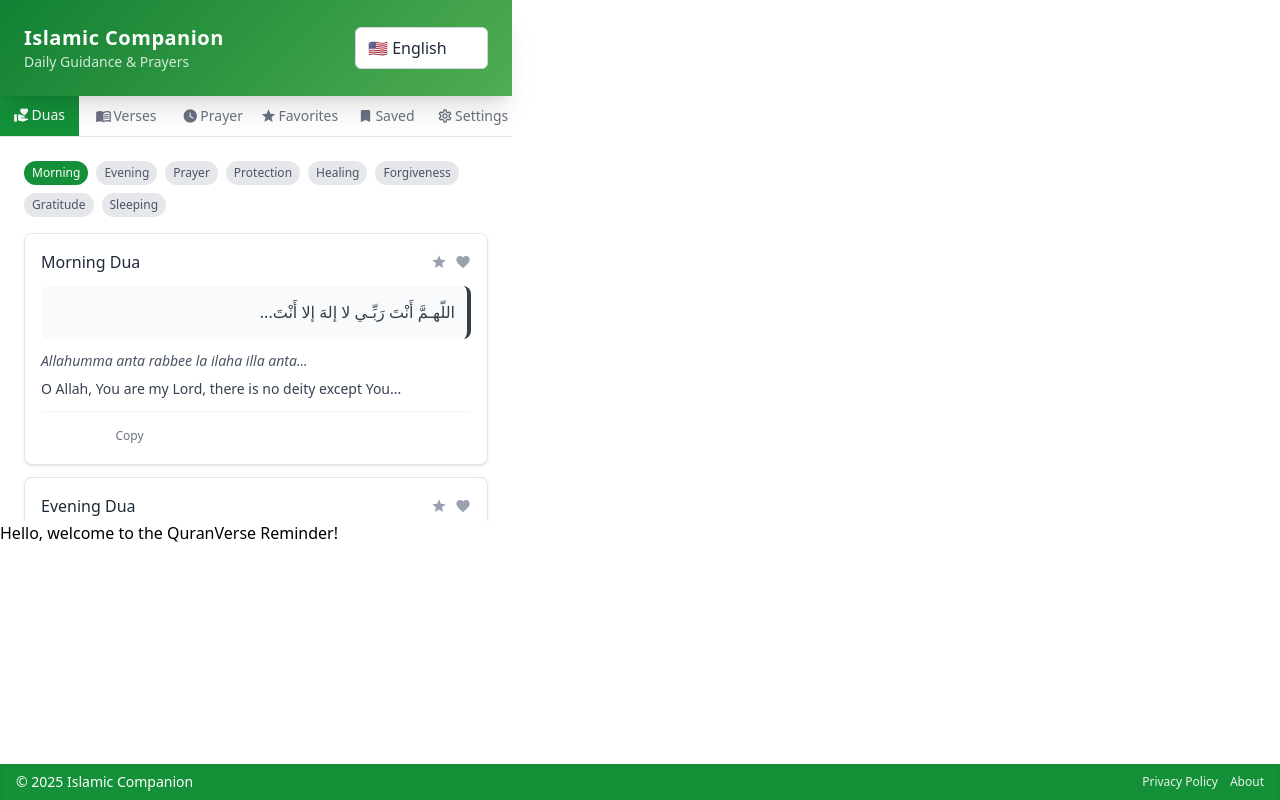
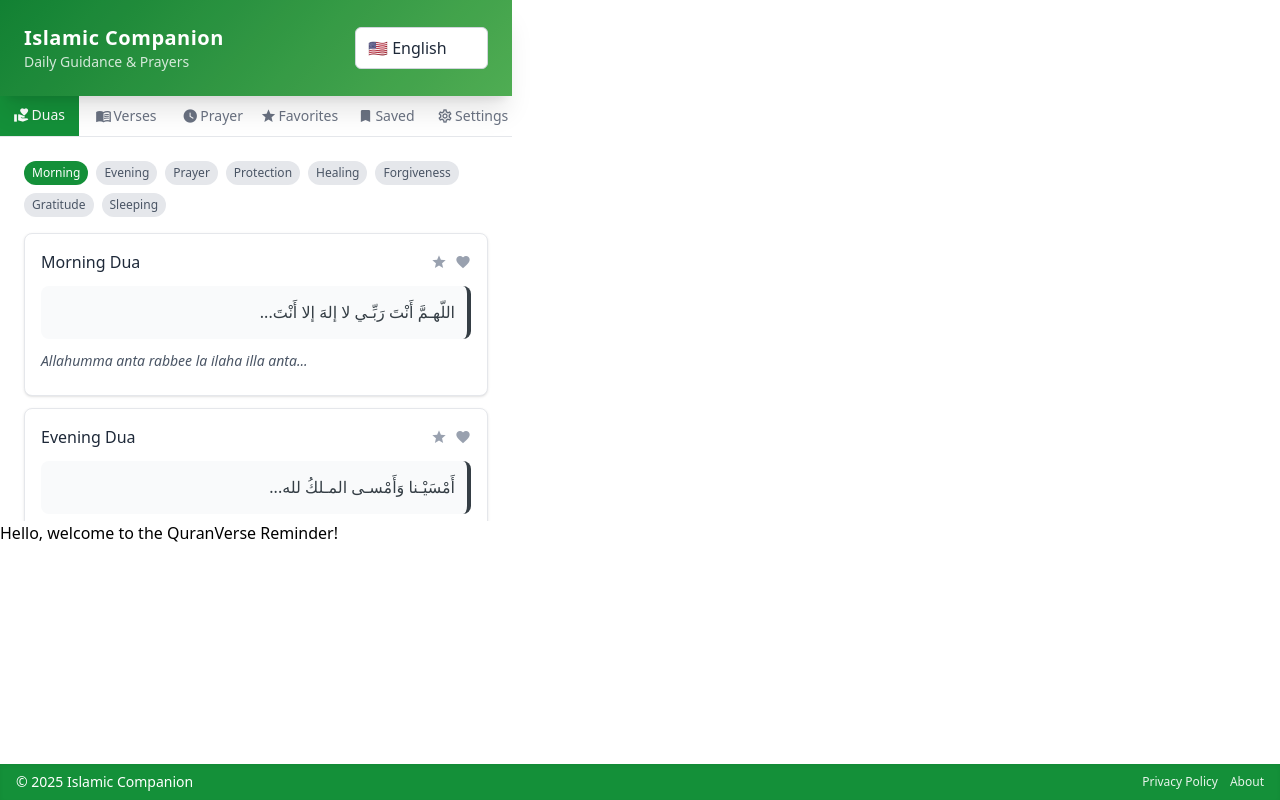
Before and after one commit to meherfrioui2025/verse-quran-duaa-extension, a React (Vite) app: page / in a window 1280 px wide. Built offline with nearby package versions, Linux system fonts and the light colour scheme.

Commit message:
refactor: simplify Card component and add translation for  footer component

```diff
--- a/src/components/duaa-tab/duaa-card/duaa.tsx
+++ b/src/components/duaa-tab/duaa-card/duaa.tsx
@@ -20,23 +20,18 @@ export const DuaCard: React.FC<DuaCardProps> = ({
   isBookmarked,
   handleToggleBookmark,
   getTextSizeClass,
-  settings,
-  handleAudioPlay,
-  handleCopyText,
 }) => {
   return (
     <Card
-      title={<span data-testid={`text-dua-title-${dua.id}`}>{dua.title}</span>}
+      title={<span>{dua.title}</span>}
       headerActions={
         <>
-          {/* Favorite Button */}
           <button
             className={`transition-colors ${
               isFavorite(dua.id)
                 ? "text-islamic-gold"
                 : "text-gray-400 hover:text-islamic-gold"
             }`}
-            data-testid={`button-favorite-${dua.id}`}
             onClick={() =>
               toggleFavorite(
                 dua.id,
@@ -51,7 +46,6 @@ export const DuaCard: React.FC<DuaCardProps> = ({
             <span className={"mdi mdi-star"} />
           </button>
 
-          {/* Bookmark Button */}
           <button
             className={`bookmark-btn ${
               isBookmarked(dua.id)
@@ -59,7 +53,6 @@ export const DuaCard: React.FC<DuaCardProps> = ({
                 : "text-gray-400 hover:text-islamic-gold"
             }`}
             onClick={() => handleToggleBookmark(dua)}
-            data-testid={`button-bookmark-${dua.id}`}
           >
             <span
               className={`mdi mdi-heart w-4 h-4 ${
@@ -69,61 +62,16 @@ export const DuaCard: React.FC<DuaCardProps> = ({
           </button>
         </>
       }
-      footer={
-        <>
-          <div className="flex space-x-3">
-            <button
-              className="audio-button text-white px-3 py-1 rounded-full text-xs transition-all duration-300"
-              onClick={() => handleAudioPlay()}
-              data-testid={`button-play-${dua.id}`}
-            >
-              listen
-            </button>
-            <button
-              className="text-gray-500 hover:text-islamic-green px-2 py-1 rounded text-xs transition-colors"
-              onClick={() => handleCopyText(dua)}
-              data-testid={`button-copy-${dua.id}`}
-            >
-              Copy
-            </button>
-          </div>
-          {dua.recitationCount && (
-            <span
-              className="text-xs text-gray-400"
-              data-testid={`text-count-${dua.id}`}
-            >
-              {dua.recitationCount}
-            </span>
-          )}
-        </>
-      }
-      data-testid={`card-dua-${dua.id}`}
     >
-      {/* Arabic Text */}
       <div
         className={`rtl font-arabic mb-3 p-3 bg-gray-50 rounded-lg border-r-4 border-islamic-green ${getTextSizeClass()}`}
         style={{ lineHeight: 1.8, color: "hsl(208, 13%, 24%)" }}
-        data-testid={`text-arabic-${dua.id}`}
       >
         {dua.arabic}
       </div>
 
-      {/* Transliteration */}
-      <div
-        className="text-sm text-gray-600 mb-2 italic"
-        data-testid={`text-transliteration-${dua.id}`}
-      >
+      <div className="text-sm text-gray-600 mb-2 italic">
         {dua.transliteration}
-      </div>
-
-      {/* Translation */}
-      <div
-        className="text-sm text-gray-700"
-        data-testid={`text-translation-${dua.id}`}
-      >
-        {settings.language === "fr" && dua.translationFr
-          ? dua.translationFr
-          : dua.translation}
       </div>
     </Card>
   );
--- a/src/components/footer/footer.tsx
+++ b/src/components/footer/footer.tsx
@@ -10,7 +10,7 @@ const Footer: React.FC = () => {
     >
       {/* Left/Right side depending on language */}
       <div className={`${currentLanguage==="ar" ? "order-2" : "order-1"}`}>
-        © {new Date().getFullYear()} {t("footer.appName", "Islamic Companion")}
+        © {new Date().getFullYear()} {t("appName", "Islamic Companion")}
       </div>
 
       <div
--- a/src/components/header/header.tsx
+++ b/src/components/header/header.tsx
@@ -11,7 +11,7 @@ const Header: FC = () => {
         <div className="flex items-center justify-center">
           <div>
             <h1 className="text-xl font-bold tracking-wide">
-              {t("islamic_companion")}
+              {t("appName")}
             </h1>
             <p className="text-sm text-white/80 font-medium">
               {t("daily_guidance_prayers")}
--- a/src/locales/ar.json
+++ b/src/locales/ar.json
@@ -1,6 +1,6 @@
 {
     "welcome_message": "مرحباً، أهلاً بك في تطبيق تذكير آية القرآن!",
-    "islamic_companion": "الرفيق الإسلامي",
+    "appName": "الرفيق الإسلامي",
     "daily_guidance_prayers": "الهداية اليومية والأدعية",
     "tabs": {
         "duas": "الأدعية",
@@ -19,5 +19,9 @@
         "forgiveness": "المغفرة",
         "gratitude": "الامتنان",
         "sleeping": "النوم"
+    },
+    "footer": {
+        "about": "حول",
+        "privacy": "سياسة الخصوصية"
     }
 }
--- a/src/locales/en.json
+++ b/src/locales/en.json
@@ -1,6 +1,6 @@
 {
     "welcome_message": "Hello, welcome to the QuranVerse Reminder!",
-    "islamic_companion": "Islamic Companion",
+    "appName": "Islamic Companion",
     "daily_guidance_prayers": "Daily Guidance & Prayers",
     "tabs": {
         "duas": "Duas",
@@ -19,5 +19,9 @@
         "forgiveness": "Forgiveness",
         "gratitude": "Gratitude",
         "sleeping": "Sleeping"
+    },
+    "footer": {
+        "about": "About",
+        "privacy": "Privacy Policy"
     }
 }
--- a/src/locales/fr.json
+++ b/src/locales/fr.json
@@ -1,6 +1,6 @@
 {
     "welcome_message": "Bonjour, bienvenue dans QuranVerse Reminder !",
-    "islamic_companion": "Compagnon Islamique",
+    "appName": "Compagnon Islamique",
     "daily_guidance_prayers": "Guidance quotidienne et prières",
     "tabs": {
         "duas": "Douas",
@@ -19,5 +19,9 @@
         "forgiveness": "Pardon",
         "gratitude": "Gratitude",
         "sleeping": "Sommeil"
+    },
+    "footer": {
+        "about": "À propos",
+        "privacy": "Politique de confidentialité"
     }
 }
```
